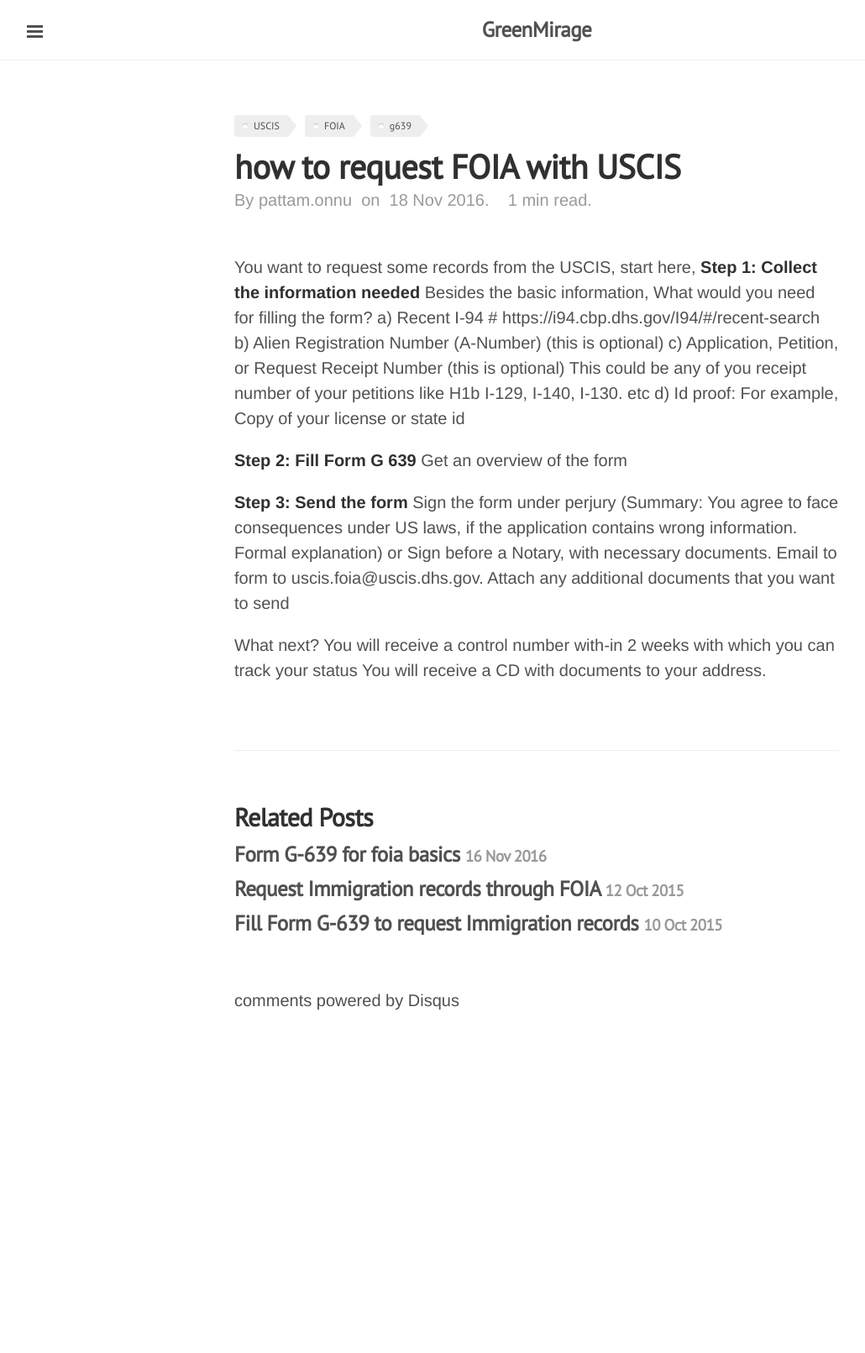
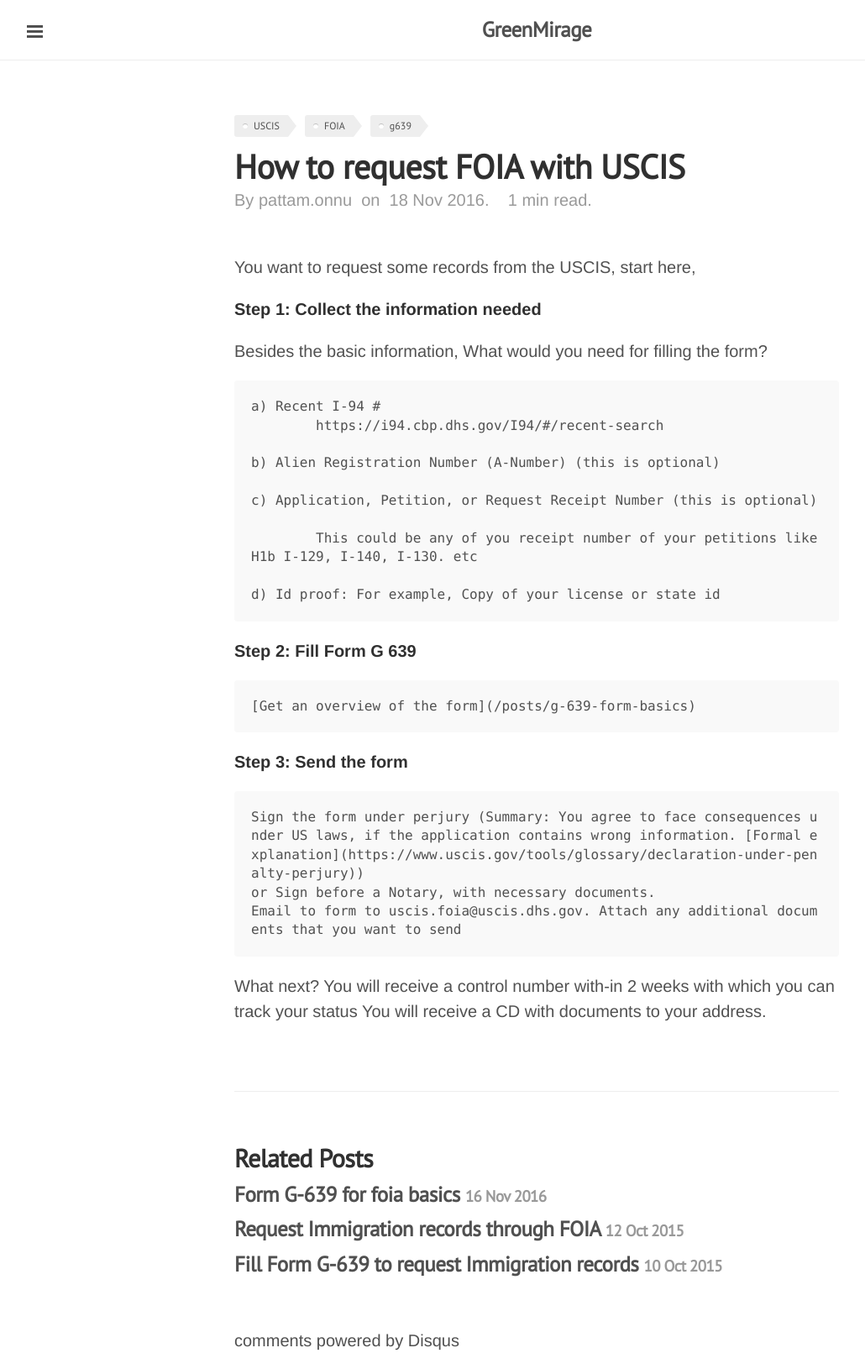
Before and after one commit to gitforwork2/gitforwork.github.io, a Jekyll site: the page built from _posts/2016-11-18-how-to-request-FOIA-with-USCIS.md, in a window 1280 px wide. Shown: the whole page at 84% size, without its empty margins (1-1031 px from the left). Built offline with Jekyll 4.4.1, drawn with Linux system fonts in a browser that asks for light colours; Markdown is read by kramdown in place of the engine named in the settings; comment, search, counter and statistics services are not loaded; before the commit the page ends 1206 px from its top, so only the background shows below that.

```diff
--- a/_posts/2016-11-18-how-to-request-FOIA-with-USCIS.md
+++ b/_posts/2016-11-18-how-to-request-FOIA-with-USCIS.md
@@ -1,25 +1,36 @@
 ---
 layout: post
-title: how to request FOIA with USCIS
+title: How to request FOIA with USCIS
 date: 2016-11-18
 tags: USCIS FOIA g639
 comments: true
 description: 3 Steps to request FOIA with USCIS using form G 639 to request immigration records
 ---
 You want to request some records from the USCIS, start here,
+
+
 **Step 1: Collect the information needed**
+
 Besides the basic information, What would you need for filling the form?
+
 	a) Recent I-94 #
 		https://i94.cbp.dhs.gov/I94/#/recent-search
+
 	b) Alien Registration Number (A-Number) (this is optional)
+
 	c) Application, Petition, or Request Receipt Number (this is optional)
+
 		This could be any of you receipt number of your petitions like H1b I-129, I-140, I-130. etc
+
 	d) Id proof: For example, Copy of your license or state id
 
+
 **Step 2: Fill Form G 639**
+
 	[Get an overview of the form](/posts/g-639-form-basics)
 
 **Step 3: Send the form**
+
 	Sign the form under perjury (Summary: You agree to face consequences under US laws, if the application contains wrong information. [Formal explanation](https://www.uscis.gov/tools/glossary/declaration-under-penalty-perjury))
 	or Sign before a Notary, with necessary documents.
 	Email to form to uscis.foia@uscis.dhs.gov. Attach any additional documents that you want to send
```
